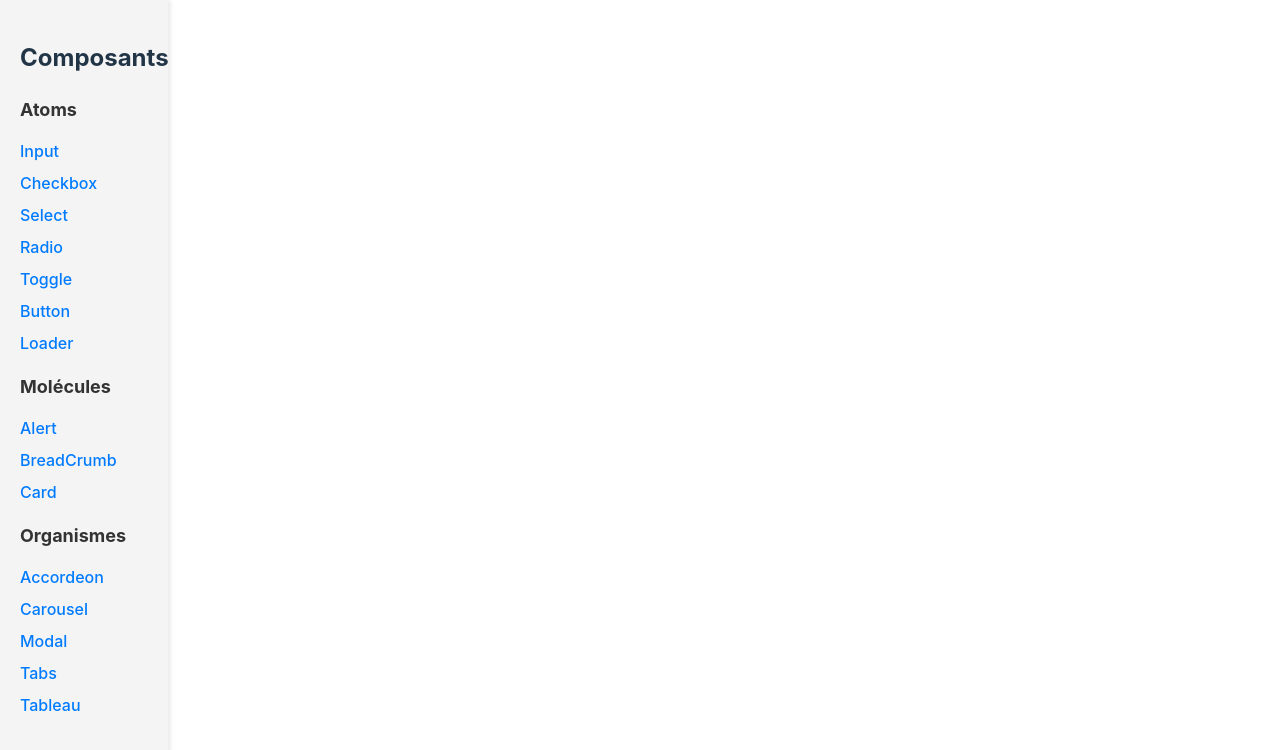
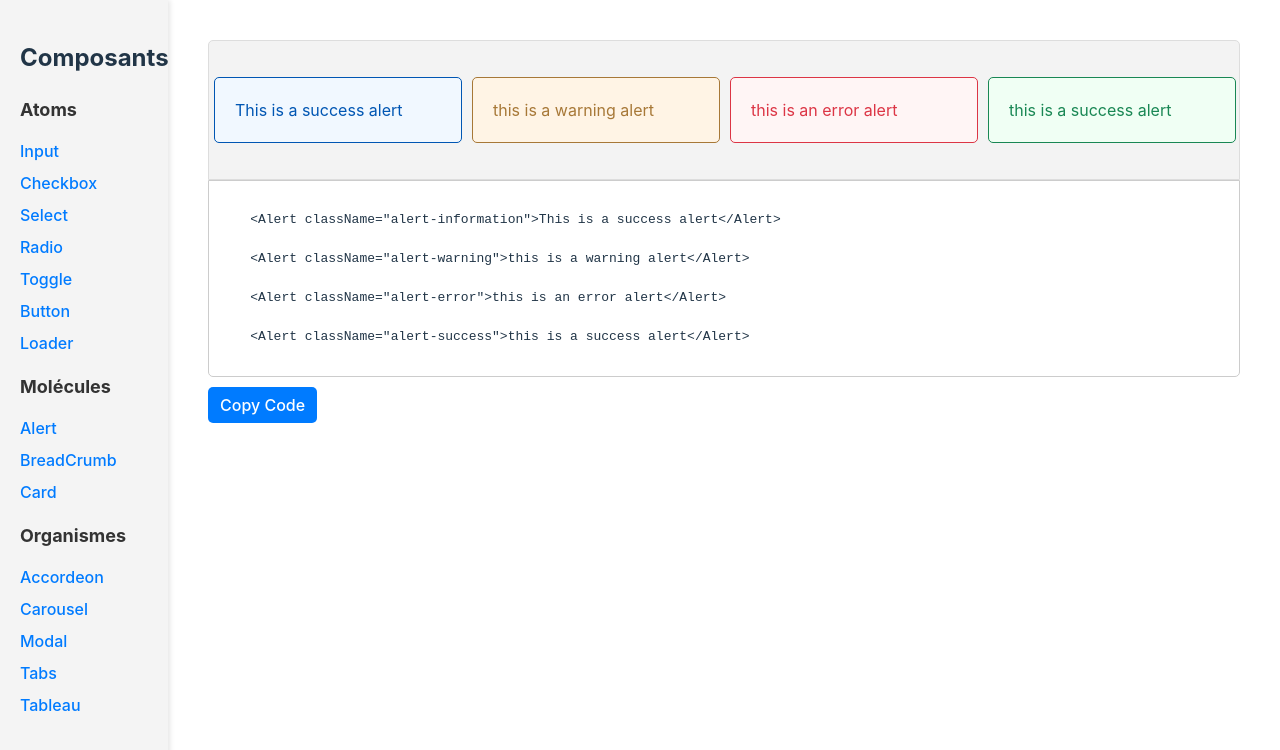
Before and after one commit to JeanFourest/potentiel, a React (Vite) app: page /alert in a window 1280 px wide. Shown: the top 750 px of the page. Built offline with nearby package versions, Linux system fonts and the light colour scheme.

Commit message:
alert all done :)

```diff
--- a/src/App.tsx
+++ b/src/App.tsx
@@ -16,6 +16,7 @@ import Radio from './components/Radio/Radio'
 import CarouselExample from './components/Carousel/Carousel.example';
 import CheckboxExample from './components/checkbox/Checkbox.example';
 import ToggleExample from './components/Toggle/Toggle.example';
+import AlertExample from './components/Alert/Alert.example';
 
 function App() {
   const [values, setValues] = useState<(string | number)[]>([]);
@@ -116,7 +117,7 @@ const cardData: CardData = {
             {/* <Route path="/button" element={<ButtonExample />} /> */}
             {/* <Route path="/input" element={<RadioExample />} /> */}
             <Route path="/toggle" element={<ToggleExample />} />
-            {/* <Route path="/input" element={<AlertExample />} /> */}
+            <Route path="/alert" element={<AlertExample />} />
             {/* <Route path="/input" element={<BreadcrumbExample />} /> */}
             {/* <Route path="/input" element={<CardExample />} /> */}
             {/* <Route path="/input" element={<AccordeonExample />} /> */}
--- /dev/null
+++ b/src/components/Alert/Alert.example.tsx
@@ -0,0 +1,40 @@
+import Alert from "./Alert";
+
+function AlertExample() {
+  const codeExample1 = `
+    <Alert className="alert-information">This is a success alert</Alert>
+
+    <Alert className="alert-warning">this is a warning alert</Alert>
+
+    <Alert className="alert-error">this is an error alert</Alert>
+
+    <Alert className="alert-success">this is a success alert</Alert>
+  `;
+
+  return (
+    <div className="component-column">
+      <div className="componentCode">
+        <div className="container-row">
+          <Alert className="alert-information">This is a success alert</Alert>
+          <Alert className="alert-warning">this is a warning alert</Alert>
+          <Alert className="alert-error">this is an error alert</Alert>
+          <Alert className="alert-success">this is a success alert</Alert>
+        </div>
+
+        <div className="code-example-container">
+          <pre>
+            <code>{codeExample1}</code>
+          </pre>
+          <button
+            className="copy-button"
+            onClick={() => navigator.clipboard.writeText(codeExample1)}
+          >
+            Copy Code
+          </button>
+        </div>
+      </div>
+    </div>
+  );
+}
+
+export default AlertExample;
--- /dev/null
+++ b/src/components/Alert/Alert.tsx
@@ -0,0 +1,13 @@
+import { ReactNode } from "react";
+import "./Alert.css";
+
+type AlertProps = {
+  className?: "alert-information" | "alert-success" | "alert-error" | "alert-warning";
+  children: ReactNode;
+};
+
+function Alert({ className = "alert-information", children }: AlertProps) {
+  return <div className={className}>{children}</div>;
+}
+
+export default Alert;
--- /dev/null
+++ b/src/components/Alert/alert.css
@@ -0,0 +1,51 @@
+.alert-information {
+  background-color: #f1f8ff;
+  color: #0056b3;
+  padding: 20px;
+  width: fit-content;
+  min-width: 20%;
+  display: flex;
+  align-items: center;
+  border-radius: 5px;
+  margin: 5px;
+  border: 1px solid #0056b3;
+}
+
+.alert-warning {
+  background-color: #fff4e5;
+  color: #a77837;
+  padding: 20px;
+  width: fit-content;
+  min-width: 20%;
+  display: flex;
+  align-items: center;
+  border-radius: 5px;
+  margin: 5px;
+  border: 1px solid #a77837;
+}
+
+.alert-error {
+  background-color: #fff5f5;
+  color: #dc3545;
+  padding: 20px;
+  width: fit-content;
+  min-width: 20%;
+  display: flex;
+  align-items: center;
+  border-radius: 5px;
+  margin: 5px;
+  border: 1px solid #dc3545;
+}
+
+.alert-success {
+  background-color: #f0fff4;
+  color: #198754;
+  padding: 20px;
+  width: fit-content;
+  min-width: 20%;
+  display: flex;
+  align-items: center;
+  border-radius: 5px;
+  margin: 5px;
+  border: 1px solid #198754;
+}
--- a/tsconfig.json
+++ b/tsconfig.json
@@ -1,9 +1,6 @@
 {
   "files": [],
-  "references": [
-    { "path": "./tsconfig.app.json" },
-    { "path": "./tsconfig.node.json" }
-  ],
+  "references": [{ "path": "./tsconfig.app.json" }],
   "compilerOptions": {
     "types": ["node", "jest", "jest-dom"]
   },
```
Also changed, not shown: tsconfig.node.json (deleted, +0 -22 lines), 1 other file (tests, documents, lock files or other folders).
